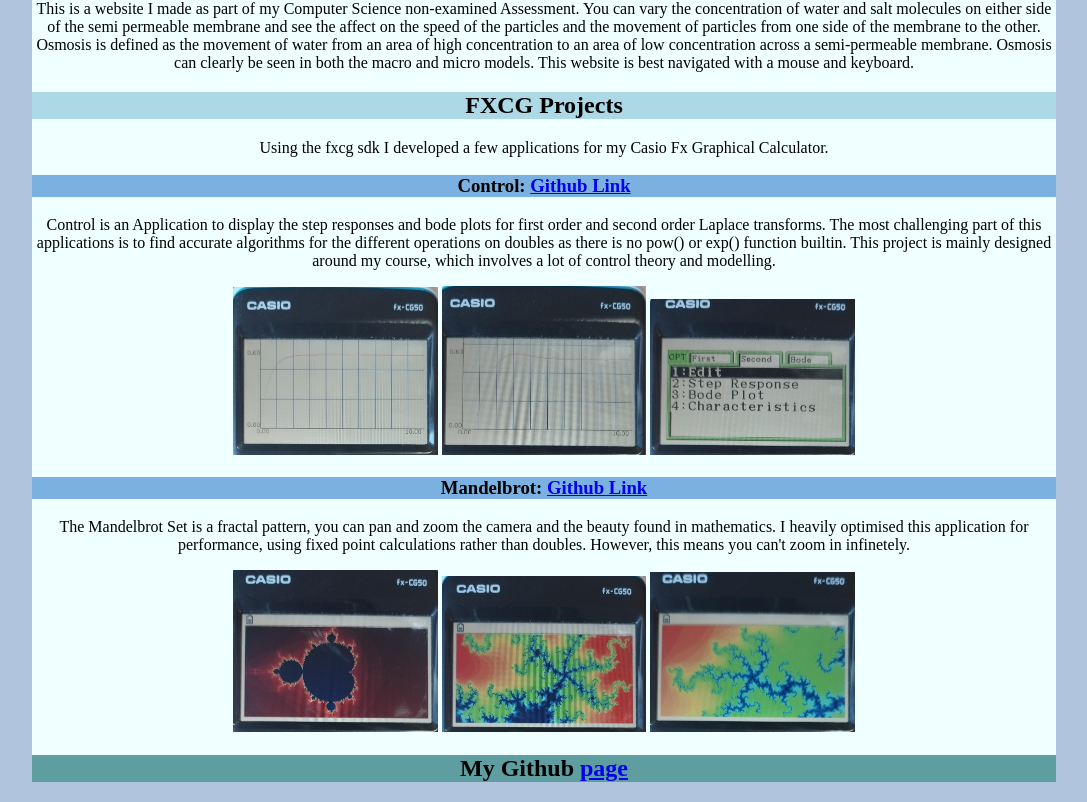
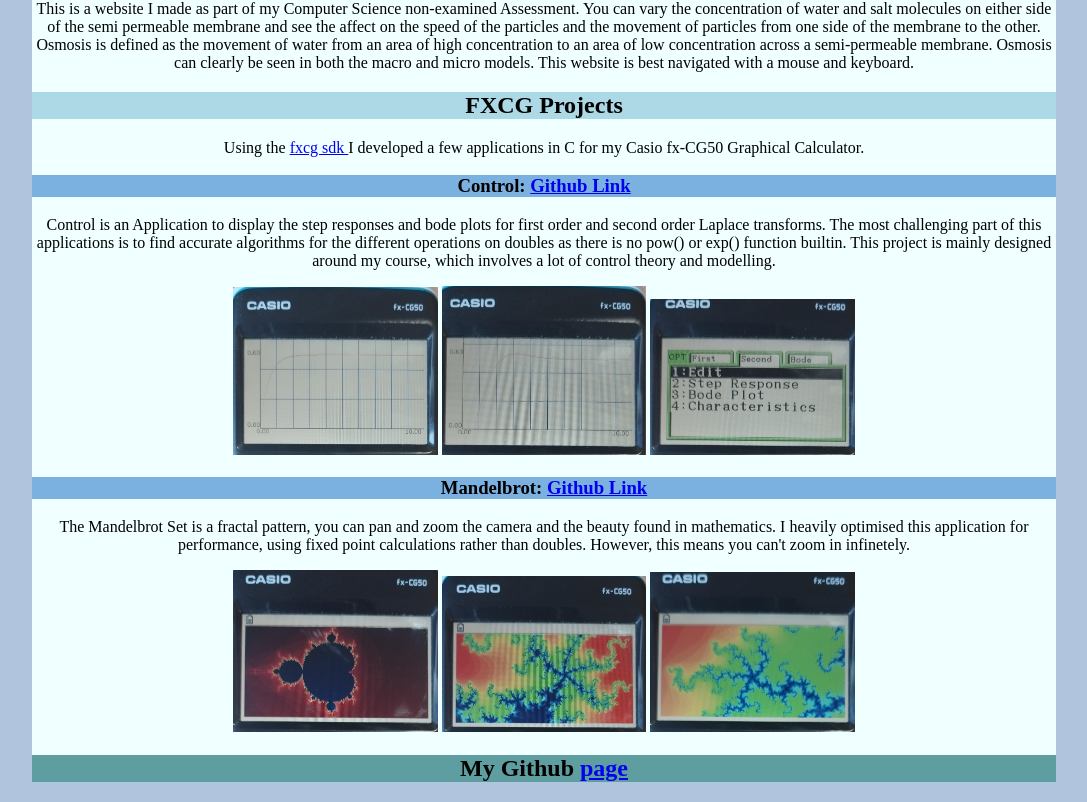
Before and after one commit to Clueninja/Clueninja.github.io, a plain HTML site: page index.html in a window 1280 px wide. Shown: the part 2100-2902 px from the top of the page, without its empty margins (96-1183 px from the left). Drawn offline with Linux system fonts and the light colour scheme.

Commit message:
add links

```diff
--- a/index.html
+++ b/index.html
@@ -96,7 +96,7 @@
 
             <h2>FXCG Projects</h2>
             <p>
-                Using the fxcg sdk I developed a few applications for my Casio Fx Graphical Calculator.
+                Using the <a href="https://github.com/Jonimoose/libfxcg"> fxcg sdk </a> I developed a few applications in C for my Casio fx-CG50 Graphical Calculator.
             </p>
             <h3> Control: <a href="https://github.com/Clueninja/control-fxcg"> Github Link</a> </h3>
             <p>
```
